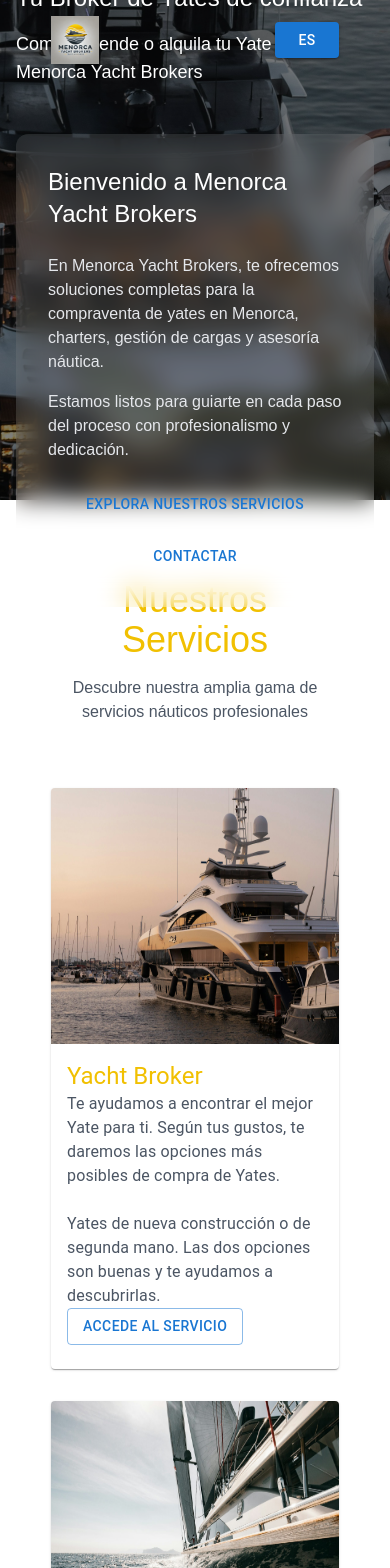
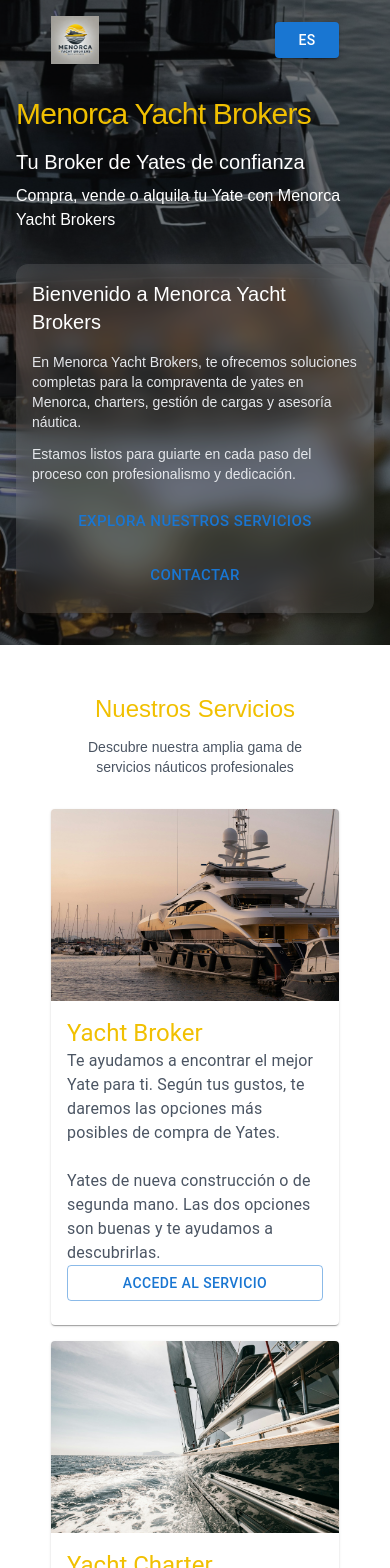
Before and after one commit to davidfreixes/myb, a Next.js app: page / in a window 390 px wide. Shown: the top 1568 px of the page. Built offline with nearby package versions, Linux system fonts and the light colour scheme.

Commit message:
feat: mobile version

```diff
--- a/client/home/components/hero.tsx
+++ b/client/home/components/hero.tsx
@@ -1,12 +1,10 @@
-"use client";
-
 import { Button } from "@mui/material";
 import { motion } from "framer-motion";
 import Image from "next/image";
 
 export default function Hero() {
   return (
-    <div className="relative max-h-[500px] w-full">
+    <div className="relative min-h-[600px] md:min-h-[500px] w-full">
       {/* Background Image with Overlay */}
       <div className="absolute inset-0">
         <Image
@@ -21,23 +19,23 @@
 
       {/* Content */}
       <div className="relative z-10 mx-auto max-w-8xl px-4 sm:px-6 lg:px-8">
-        <div className="flex max-h-[500px] flex-col justify-center py-20">
-          <div className="grid lg:grid-cols-2 gap-12 py-20">
+        <div className="flex min-h-[600px] md:min-h-[500px] flex-col justify-center py-8 md:py-12">
+          <div className="grid md:grid-cols-2 gap-8 md:gap-12">
             {/* Left Column */}
             <motion.div
               initial={{ opacity: 0, y: 20 }}
               animate={{ opacity: 1, y: 0 }}
               transition={{ duration: 0.8 }}
-              className="flex flex-col justify-center space-y-6 text-white"
+              className="flex flex-col justify-center space-y-4 md:space-y-6 text-white order-1 pt-16 md:pt-0"
             >
-              <h1 className="font-montserrat mb-6 text-4xl font-medium tracking-tight text-primary sm:text-5xl md:text-6xl">
+              <h1 className="font-montserrat text-3xl sm:text-4xl md:text-5xl lg:text-6xl font-medium tracking-tight text-primary">
                 Menorca Yacht Brokers
               </h1>
-              <div className="space-y-4">
-                <h2 className="text-2xl font-light text-white sm:text-3xl">
+              <div className="space-y-2 md:space-y-4">
+                <h2 className="text-xl sm:text-2xl md:text-3xl font-light text-white">
                   Tu Broker de Yates de confianza
                 </h2>
-                <h2 className="text-lg md:text-xl text-white">
+                <h2 className="text-base sm:text-lg md:text-xl text-white">
                   Compra, vende o alquila tu Yate con Menorca Yacht Brokers
                 </h2>
               </div>
@@ -48,65 +46,40 @@
               initial={{ opacity: 0, x: 20 }}
               animate={{ opacity: 1, x: 0 }}
               transition={{ duration: 0.8, delay: 0.2 }}
-              className="flex flex-col justify-center bg-white/10 backdrop-blur-md rounded-xl p-8 text-white"
+              className="flex flex-col justify-center bg-white/10 backdrop-blur-md rounded-xl p-4 md:p-6 lg:p-8 text-white order-2"
             >
-              <div className="space-y-6">
-                <h2 className="text-2xl font-light text-white sm:text-3xl">
+              <div className="space-y-4 md:space-y-6">
+                <h2 className="text-xl sm:text-2xl md:text-3xl font-light text-white">
                   Bienvenido a Menorca Yacht Brokers
                 </h2>
-                <div className="space-y-4 text-gray-200">
-                  <p>
+                <div className="space-y-3 md:space-y-4 text-gray-200">
+                  <p className="text-sm md:text-base">
                     En Menorca Yacht Brokers, te ofrecemos soluciones completas
                     para la compraventa de yates en Menorca, charters, gestión
                     de cargas y asesoría náutica.
                   </p>
-                  <p>
+                  <p className="text-sm md:text-base">
                     Estamos listos para guiarte en cada paso del proceso con
                     profesionalismo y dedicación.
                   </p>
-                  {/* <p>
-                    Descubre Menorca Yacht Brokers: expertos en compra, venta y
-                    alquiler de yates, logística marítima y servicios
-                    personalizados. Calidad y lujo en cada detalle.
-                  </p> */}
                 </div>
-                <div className="mt-10 flex flex-col gap-4 sm:flex-row">
-                  <Button className="bg-primary hover:bg-primary/75 text-black font-normal">
+                <div className="mt-6 md:mt-8 flex flex-col sm:flex-row gap-3 md:gap-4">
+                  <Button
+                    className="w-full sm:w-auto bg-primary hover:bg-primary/75 text-black font-normal text-sm md:text-base py-2 px-4"
+                    size="large"
+                  >
                     Explora Nuestros Servicios
-                    {/* <ChevronRight className="ml-2 h-4 w-4" /> */}
                   </Button>
-                  <Button className="border-primary border-2 z-10 text-white hover:bg-white/10 hover:border-primary hover:text-primary">
+                  <Button
+                    className="w-full sm:w-auto border-primary border-2 z-10 text-white hover:bg-white/10 hover:border-primary hover:text-primary text-sm md:text-base py-2 px-4"
+                    size="large"
+                  >
                     Contactar
                   </Button>
                 </div>
               </div>
             </motion.div>
           </div>
-          {/* <div className="max-w-2xl">
-            <h1 className="font-montserrat mb-6 text-4xl font-medium tracking-tight text-primary sm:text-5xl md:text-6xl">
-              MENORCA YACHT BROKERS
-            </h1>
-
-            <div className="space-y-6">
-              <h2 className="text-2xl font-light text-white sm:text-3xl">
-                Tu Broker de Yates de confianza
-              </h2>
-
-              <p className="text-lg text-white">
-                Compra, vende o alquila tu Yate con Menorca Yacht Brokers
-              </p>
-            </div>
-
-            <div className="mt-10 flex flex-col gap-4 sm:flex-row">
-              <Button className="bg-primary hover:bg-primary-600 text-primary-foreground font-semibold">
-                Explora Nuestros Servicios */}
-          {/* <ChevronRight className="ml-2 h-4 w-4" /> */}
-          {/* </Button>
-              <Button className="border-white text-white hover:bg-white/10 hover:border-primary hover:text-primary">
-                Contactar
-              </Button>
-            </div>
-          </div> */}
         </div>
       </div>
     </div>
--- a/client/home/components/services-section.tsx
+++ b/client/home/components/services-section.tsx
@@ -77,54 +77,60 @@
 
 export default function ServicesSection() {
   return (
-    <section className="py-20 bg-white">
-      <div className="container mx-auto px-4">
+    <section className="py-12 sm:py-16 md:py-20 bg-white">
+      <div className="container mx-auto px-4 sm:px-20">
         <motion.div
           initial={{ opacity: 0, y: 20 }}
           animate={{ opacity: 1, y: 0 }}
           transition={{ duration: 0.8 }}
-          className="text-center mb-16"
+          className="text-center mb-8 sm:mb-12 md:mb-16"
         >
-          <h2 className="text-4xl font-montserrat font-medium text-primary mb-4">
+          <h2 className="text-2xl sm:text-3xl md:text-4xl font-montserrat font-medium text-primary mb-3 sm:mb-4">
             Nuestros Servicios
           </h2>
-          <p className="text-gray-600 max-w-2xl lg:text-lg mx-auto">
+          <p className="text-gray-600 text-sm sm:text-base md:text-lg max-w-2xl mx-auto px-4">
             Descubre nuestra amplia gama de servicios náuticos profesionales
           </p>
         </motion.div>
 
-        <div className="grid grid-cols-1 md:grid-cols-2 lg:grid-cols-3 gap-8">
+        <div className="grid grid-cols-1 sm:grid-cols-2 lg:grid-cols-3 gap-4 sm:gap-6 md:gap-8">
           {services.map((service, index) => (
             <motion.div
               key={index}
               initial={{ opacity: 0, y: 20 }}
               animate={{ opacity: 1, y: 0 }}
               transition={{ duration: 0.8, delay: index * 0.1 }}
+              className="flex"
             >
-              <Card className="h-full hover:shadow-2xl transition-shadow duration-300">
-                <CardMedia component="div" className="relative h-64">
+              <Card className="h-full w-full flex flex-col hover:shadow-2xl transition-shadow duration-300">
+                <CardMedia
+                  component="div"
+                  className="relative h-48 sm:h-56 md:h-64"
+                >
                   <Image
                     src={service.image}
                     alt={service.title}
                     fill
-                    className="object-co
-                    er"
+                    className="object-cover"
                   />
                 </CardMedia>
-                <CardContent className="p-6">
+                <CardContent className="p-4 sm:p-5 md:p-6 flex-grow flex flex-col">
                   <Typography
                     variant="h5"
                     component="h3"
-                    className="font-montserrat text-primary mb-4"
+                    className="font-montserrat text-primary text-lg sm:text-xl md:text-2xl mb-2 sm:mb-3 md:mb-4"
                   >
                     {service.title}
                   </Typography>
-                  <Typography variant="body1" className="text-gray-600 mb-6">
+                  <Typography
+                    variant="body1"
+                    className="text-gray-600 text-sm sm:text-base flex-grow mb-4 sm:mb-6"
+                  >
                     {service.description}
                   </Typography>
                   <Button
                     variant="outlined"
-                    className="border-primary text-primary hover:bg-primary hover:text-white normal-case"
+                    className="border-primary text-primary hover:bg-primary hover:text-white normal-case text-sm sm:text-base w-full sm:w-auto"
                   >
                     Accede al servicio
                   </Button>
--- a/pages/index.tsx
+++ b/pages/index.tsx
@@ -10,8 +10,8 @@
       <Header sticky={false} isTransparent={true} />
       <Hero />
       <ServicesSection />
+      <VideoSection />
       <FeaturesSection />
-      <VideoSection />
     </>
   );
 }
```
Also changed, not shown: client/home/components/features-section.tsx (+24 -11 lines), client/home/components/video-section.tsx (+8 -10 lines).
